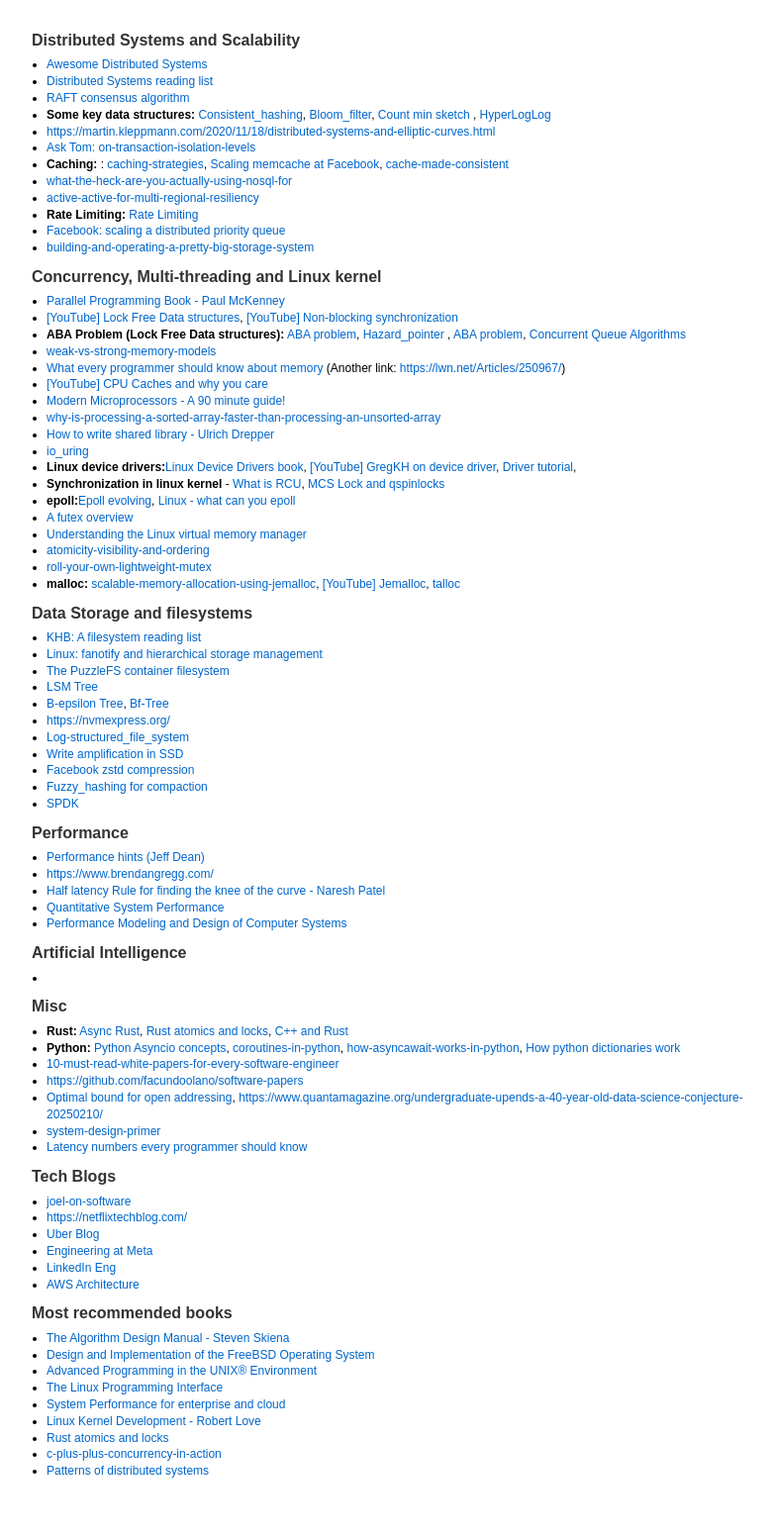
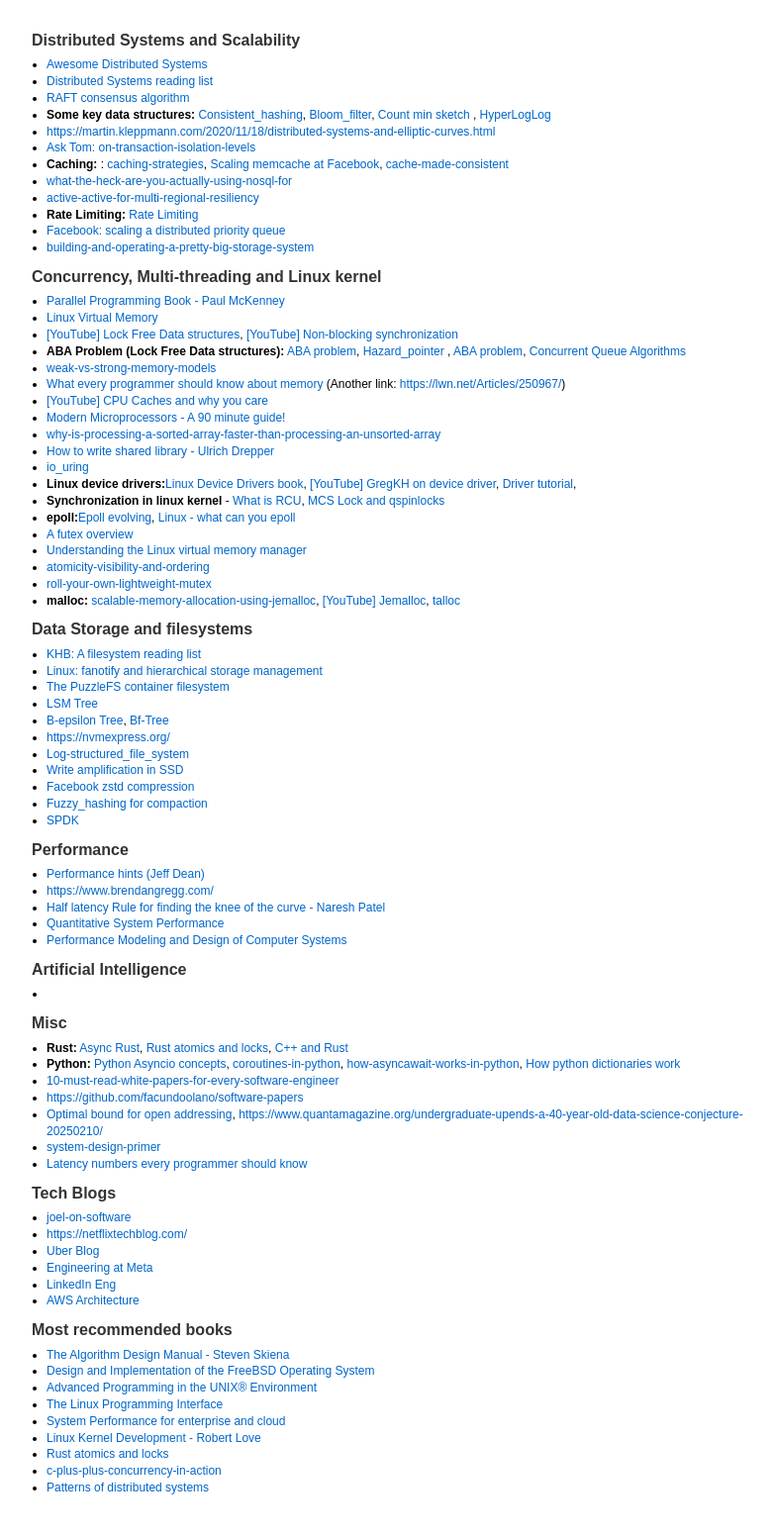
Before and after one commit to niraj17/niraj17.github.io, a Jekyll site: the page info/tech.html, which Jekyll copies as it is, in a window 1280 px wide. Shown: the whole page at 99% size, without its empty margins (223-1004 px from the left). Built offline with Jekyll 4.4.1, drawn with Linux system fonts in a browser that asks for light colours.

Commit message:
Update tech.html

```diff
--- a/info/tech.html
+++ b/info/tech.html
@@ -117,6 +117,7 @@
       <h2>Concurrency, Multi-threading and Linux kernel</h2>
      <ul>
           <li> <a href=https://www.kernel.org/pub/linux/kernel/people/paulmck/perfbook/perfbook.html>Parallel Programming Book - Paul McKenney</a>
+		  <li> <a href=https://blog.codingconfessions.com/p/virtual-memory>Linux Virtual Memory</li>
           <li> <a href=https://www.youtube.com/watch?v=c1gO9aB9nbs>[YouTube] Lock Free Data structures</a>, <a href=https://www.youtube.com/watch?v=MgatrtcGH2U&list=PLn0nrSd4xjjZoaFwsTnmS1UFj3ob7gf7s&index=19> [YouTube] Non-blocking synchronization </a>
           <li> <b>ABA Problem (Lock Free Data structures):</b> <a href=https://en.wikipedia.org/wiki/ABA_problem>ABA problem</a>, <a href=https://en.wikipedia.org/wiki/Hazard_pointer>Hazard_pointer</a> , <a href=https://www.stroustrup.com/isorc2010.pdf>ABA problem</a>, <a href=https://www.cs.rochester.edu/~scott/papers/1996_PODC_queues.pdf>Concurrent Queue Algorithms</a>
           <li> <a href=https://preshing.com/20120930/weak-vs-strong-memory-models/> weak-vs-strong-memory-models </a>
```
